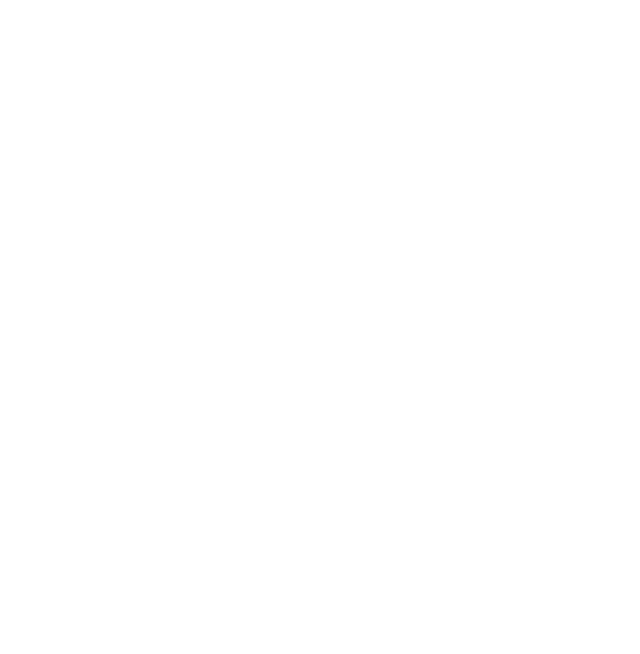
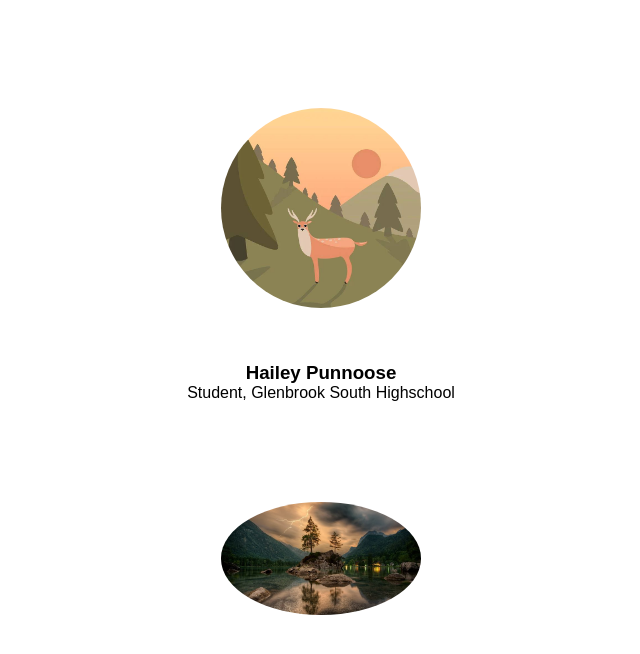
Before and after one commit to hpunnoose/september-9, a plain HTML site: page index.html in a window 1280 px wide. Shown: the whole page, without its empty margins (319-959 px from the left). Drawn offline with Linux system fonts and the light colour scheme.

Commit message:
added image

```diff
--- a/index.html
+++ b/index.html
@@ -11,10 +11,14 @@
     <title>September 9</title>
     <meta name="description" content="">
     <meta name="viewport" content="width=device-width, initial-scale=1">
-    <link rel="stylesheet" href="">
+    <link rel="stylesheet" href="style.css">
 </head>
 
 <body>
+    <img src="img/landscape.jpg" />
+    <h3>Hailey Punnoose</h3>
+    <p>Student, Glenbrook South Highschool</p>
+    <img src="img/storm.jpg" />
     <!--[if lt IE 7]>
             <p class="browsehappy">You are using an <strong>outdated</strong> browser. Please <a href="#">upgrade your browser</a> to improve your experience.</p>
         <![endif]-->
--- a/style.css
+++ b/style.css
@@ -0,0 +1,20 @@
+body {
+  text-align: center;
+  font-family: sans-serif;
+}
+
+img {
+  width: 200px;
+  margin: 100px auto 50px;
+  border-radius: 57%;
+}
+
+h3,
+p {
+  margin: 0;
+  padding: 0;
+}
+
+p {
+  font-weight: 100;
+}
```
Also changed, not shown: img/landscape.jpg (renamed from landscape.jpg), img/storm.jpg (added).
